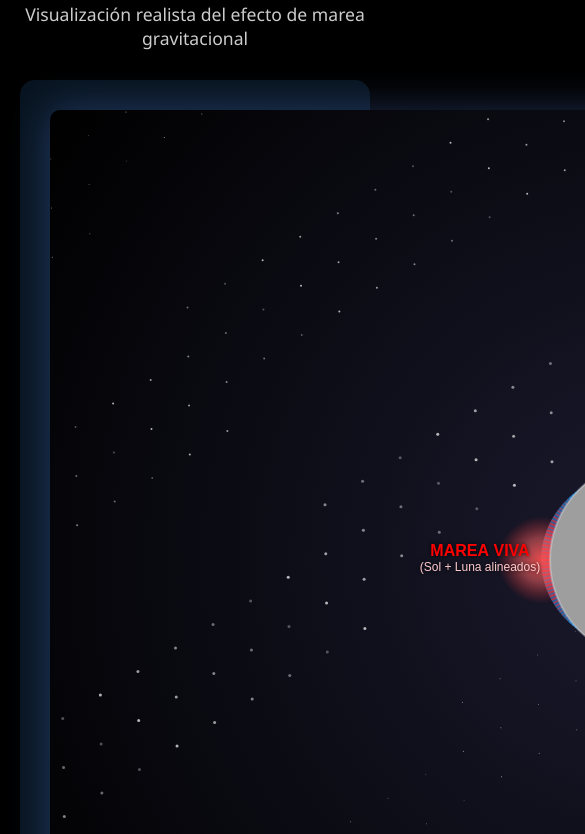
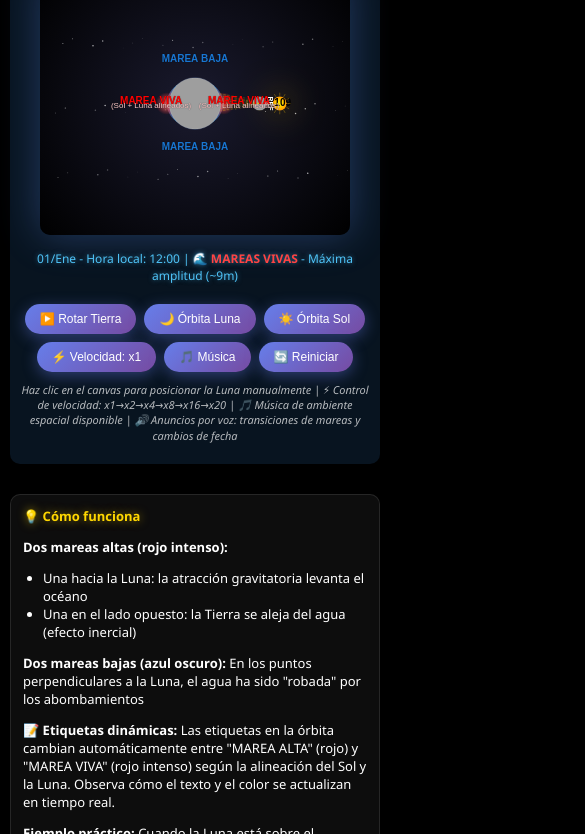
Before and after one commit to ev3c/mareas-luna, a plain HTML site: page index.html in a window 390 px wide. Shown: the part 143-977 px from the top of the page, 585 px wide, since content can reach past the window. Drawn offline with Linux system fonts and the light colour scheme.

Commit message:
responsive

```diff
--- a/index.html
+++ b/index.html
@@ -51,6 +51,8 @@
             border-radius: 10px;
             cursor: crosshair;
             box-shadow: 0 0 40px rgba(100, 150, 255, 0.3);
+            max-width: 100%;
+            height: auto;
         }
 
         .controls {
@@ -133,6 +135,132 @@
             color: #4fc3f7;
             text-shadow: 0 0 5px rgba(79, 195, 247, 0.5);
         }
+
+        /* Media Queries para Responsive */
+        @media (max-width: 1280px) {
+            .canvas-container {
+                padding: 20px;
+            }
+
+            h1 {
+                font-size: 1.8em;
+            }
+        }
+
+        @media (max-width: 768px) {
+            body {
+                padding: 10px;
+            }
+
+            h1 {
+                font-size: 1.5em;
+                margin-bottom: 5px;
+            }
+
+            .subtitle {
+                font-size: 0.95em;
+                margin-bottom: 20px;
+            }
+
+            .canvas-container {
+                padding: 15px;
+                border-radius: 10px;
+            }
+
+            button {
+                padding: 10px 20px;
+                font-size: 14px;
+                border-radius: 20px;
+            }
+
+            .controls {
+                gap: 10px;
+            }
+
+            .instruction {
+                font-size: 12px;
+                line-height: 1.4;
+            }
+
+            .time-display {
+                font-size: 14px;
+            }
+
+            .info-box {
+                padding: 15px;
+                font-size: 14px;
+            }
+
+            .info-box h3 {
+                font-size: 1.1em;
+            }
+
+            .info-box ul {
+                padding-left: 20px;
+            }
+
+            .legend {
+                grid-template-columns: repeat(auto-fit, minmax(150px, 1fr));
+                gap: 10px;
+                font-size: 14px;
+            }
+
+            .legend-color {
+                width: 25px;
+                height: 25px;
+            }
+        }
+
+        @media (max-width: 480px) {
+            h1 {
+                font-size: 1.3em;
+            }
+
+            .subtitle {
+                font-size: 0.85em;
+            }
+
+            .canvas-container {
+                padding: 10px;
+            }
+
+            button {
+                padding: 8px 15px;
+                font-size: 12px;
+            }
+
+            .controls {
+                gap: 8px;
+            }
+
+            .instruction {
+                font-size: 11px;
+            }
+
+            .time-display {
+                font-size: 12px;
+            }
+
+            .info-box {
+                font-size: 13px;
+                padding: 12px;
+            }
+
+            .info-box h3 {
+                font-size: 1em;
+            }
+
+            .legend {
+                grid-template-columns: 1fr;
+                gap: 8px;
+                font-size: 13px;
+            }
+
+            .legend-color {
+                width: 22px;
+                height: 22px;
+            }
+        }
     </style>
 </head>
 <body>
@@ -141,7 +269,7 @@
         <p class="subtitle">Visualización realista del efecto de marea gravitacional</p>
 
         <div class="canvas-container">
-            <canvas id="tideCanvas" width="1200" height="900"></canvas>
+            <canvas id="tideCanvas"></canvas>
             <div class="time-display" id="timeDisplay">01/Ene - Hora local: 12:00</div>
             <div class="controls">
                 <button id="rotateBtn" onclick="toggleRotation()">▶️ Rotar Tierra</button>
@@ -244,13 +372,57 @@
         let month = 1; // Mes (1 = enero)
         let speedMultiplier = 1; // Multiplicador de velocidad (x1, x2, x4, x8, x16, x20)
 
-        const centerX = canvas.width / 2;
-        const centerY = canvas.height / 2;
-        const earthRadius = 100; // Radio Tierra = 6,371 km
-        const moonDistance = 250;
-        const moonRadius = 27.3; // Proporción real: 27.3% del radio terrestre (Luna = 1,737 km)
-        const sunDistanceBase = 400; // Distancia base del Sol (semi-eje mayor)
-        const sunRadius = 22; // Sol más pequeño (no a escala real, pero más reducido)
+        // Variables para responsive design
+        let scale = 1;
+        let centerX, centerY;
+        let earthRadius, moonDistance, moonRadius, sunDistanceBase, sunRadius;
+
+        // Función para configurar el tamaño del canvas de forma responsive
+        function setupCanvas() {
+            const container = document.querySelector('.canvas-container');
+            const containerWidth = container.clientWidth - 60; // Restar padding
+
+            // Determinar dimensiones según el ancho disponible
+            let canvasWidth, canvasHeight;
+
+            if (window.innerWidth <= 480) {
+                // Móvil pequeño
+                canvasWidth = Math.min(containerWidth, 360);
+                canvasHeight = canvasWidth * 0.85; // Relación más cuadrada
+                scale = canvasWidth / 1200;
+            } else if (window.innerWidth <= 768) {
+                // Tablet/Móvil
+                canvasWidth = Math.min(containerWidth, 600);
+                canvasHeight = canvasWidth * 0.75;
+                scale = canvasWidth / 1200;
+            } else if (window.innerWidth <= 1280) {
+                // Pantalla mediana
+                canvasWidth = Math.min(containerWidth, 900);
+                canvasHeight = canvasWidth * 0.75;
+                scale = canvasWidth / 1200;
+            } else {
+                // Pantalla grande (desktop)
+                canvasWidth = Math.min(containerWidth, 1200);
+                canvasHeight = 900;
+                scale = 1;
+            }
+
+            // Configurar dimensiones del canvas
+            canvas.width = canvasWidth;
+            canvas.height = canvasHeight;
+
+            // Calcular centro y dimensiones escaladas
+            centerX = canvas.width / 2;
+            centerY = canvas.height / 2;
+            earthRadius = 100 * scale;
+            moonDistance = 250 * scale;
+            moonRadius = 27.3 * scale;
+            sunDistanceBase = 400 * scale;
+            sunRadius = 22 * scale;
+        }
+
+        // Llamar al setup inicial
+        setupCanvas();
 
         // Cargar textura realista de la Tierra
         function loadEarthTexture() {
@@ -278,10 +450,11 @@
 
         function drawStars() {
             ctx.fillStyle = 'white';
-            for (let i = 0; i < 300; i++) {
+            const numStars = Math.floor(300 * scale);
+            for (let i = 0; i < numStars; i++) {
                 const x = (i * 137.508) % canvas.width;
                 const y = (i * 197.386) % canvas.height;
-                const size = (i % 3) * 0.5 + 0.5;
+                const size = ((i % 3) * 0.5 + 0.5) * Math.max(scale, 0.5);
                 ctx.globalAlpha = 0.3 + (i % 5) * 0.1;
                 ctx.beginPath();
                 ctx.arc(x, y, size, 0, Math.PI * 2);
@@ -303,7 +476,7 @@
 
             // Sombra de la luna
             ctx.shadowColor = 'rgba(255, 215, 0, 0.5)';
-            ctx.shadowBlur = 15;
+            ctx.shadowBlur = 15 * scale;
 
             // Clip circular para la luna
             ctx.beginPath();
@@ -353,7 +526,7 @@
             // Flecha desde el punto hacia el centro de la Luna
             ctx.strokeStyle = '#ff3333';
             ctx.fillStyle = '#ff3333';
-            ctx.lineWidth = 2;
+            ctx.lineWidth = 2 * scale;
             ctx.beginPath();
             ctx.moveTo(0, -pointDistance);
             ctx.lineTo(0, 0);
@@ -362,37 +535,37 @@
             // Punta de flecha apuntando hacia el centro
             ctx.beginPath();
             ctx.moveTo(0, 0);
-            ctx.lineTo(-4, -6);
-            ctx.lineTo(4, -6);
+            ctx.lineTo(-4 * scale, -6 * scale);
+            ctx.lineTo(4 * scale, -6 * scale);
             ctx.closePath();
             ctx.fill();
 
             // Punto rojo brillante EN EL BORDE de la Luna
             ctx.fillStyle = '#ff0000';
             ctx.beginPath();
-            ctx.arc(0, -pointDistance, 5, 0, Math.PI * 2);
+            ctx.arc(0, -pointDistance, 5 * scale, 0, Math.PI * 2);
             ctx.fill();
 
             // Borde blanco para destacar más
             ctx.strokeStyle = '#ffffff';
-            ctx.lineWidth = 2;
+            ctx.lineWidth = 2 * scale;
             ctx.beginPath();
-            ctx.arc(0, -pointDistance, 5, 0, Math.PI * 2);
+            ctx.arc(0, -pointDistance, 5 * scale, 0, Math.PI * 2);
             ctx.stroke();
 
             // Etiqueta
-            ctx.font = 'bold 9px Arial';
+            ctx.font = `bold ${Math.max(9 * scale, 7)}px Arial`;
             ctx.fillStyle = '#ffffff';
             ctx.textAlign = 'center';
             ctx.shadowColor = 'rgba(0, 0, 0, 0.9)';
-            ctx.shadowBlur = 3;
-            ctx.fillText('REF', 0, -pointDistance - 12);
+            ctx.shadowBlur = 3 * scale;
+            ctx.fillText('REF', 0, -pointDistance - 12 * scale);
 
             ctx.restore();
 
             // Borde de la luna
             ctx.strokeStyle = 'rgba(255, 255, 255, 0.3)';
-            ctx.lineWidth = 1;
+            ctx.lineWidth = 1 * scale;
             ctx.beginPath();
             ctx.arc(moonX, moonY, moonRadius, 0, Math.PI * 2);
             ctx.stroke();
@@ -453,7 +626,7 @@
 
             // Texto "×109" dentro del Sol (tamaño de fuente ajustado)
             ctx.shadowBlur = 0;
-            ctx.font = `bold ${Math.round(16 * sizeScale)}px Arial`;
+            ctx.font = `bold ${Math.max(Math.round(16 * sizeScale * scale), 10)}px Arial`;
             ctx.fillStyle = '#000000';
             ctx.textAlign = 'center';
             ctx.textBaseline = 'middle';
@@ -461,11 +634,11 @@
 
             // Rayos del sol (ajustados al tamaño)
             ctx.strokeStyle = 'rgba(255, 200, 0, 0.6)';
-            ctx.lineWidth = 2;
+            ctx.lineWidth = 2 * scale;
             for (let i = 0; i < 12; i++) {
                 const rayAngle = (i * Math.PI / 6) + angle;
-                const innerDist = currentSunRadius + 3;
-                const outerDist = currentSunRadius + 15;
+                const innerDist = currentSunRadius + 3 * scale;
+                const outerDist = currentSunRadius + 15 * scale;
                 ctx.beginPath();
                 ctx.moveTo(sunX + Math.cos(rayAngle) * innerDist, sunY + Math.sin(rayAngle) * innerDist);
                 ctx.lineTo(sunX + Math.cos(rayAngle) * outerDist, sunY + Math.sin(rayAngle) * outerDist);
@@ -483,7 +656,7 @@
             // Proporción: 1m / 6,371,000m ≈ 0.000157
             // Aquí: 150px * 0.000157 ≈ 0.024px (invisible)
             // Usamos 6px para la Luna (exagerado ~20x para ver el efecto)
-            const moonBulgeScale = 6;
+            const moonBulgeScale = 6 * scale;
             // El Sol tiene ~46% del efecto de la Luna
             const sunBulgeScale = moonBulgeScale * 0.46;
 
@@ -527,7 +700,7 @@
                     ctx.strokeStyle = `rgba(33, 150, 243, 0.6)`;
                 }
 
-                ctx.lineWidth = 2; // Más delgado para escala realista
+                ctx.lineWidth = 2 * scale; // Más delgado para escala realista
                 const r = earthRadius + tideEffect;
                 const x = centerX + Math.cos(rad) * r;
                 const y = centerY + Math.sin(rad) * r;
@@ -608,41 +781,44 @@
 
             // Borde de la tierra
             ctx.strokeStyle = 'rgba(255, 255, 255, 0.3)';
-            ctx.lineWidth = 2;
+            ctx.lineWidth = 2 * scale;
             ctx.beginPath();
             ctx.arc(centerX, centerY, earthRadius, 0, Math.PI * 2);
             ctx.stroke();
         }
 
         function drawLabels(isSpringTide) {
-            ctx.font = 'bold 16px Arial';
+            const fontSize = Math.max(16 * scale, 10);
+            const smallFontSize = Math.max(12 * scale, 8);
+
+            ctx.font = `bold ${fontSize}px Arial`;
             ctx.textAlign = 'center';
             ctx.shadowColor = 'rgba(0, 0, 0, 0.8)';
-            ctx.shadowBlur = 4;
+            ctx.shadowBlur = 4 * scale;
 
-            const labelDist = earthRadius + 70;
+            const labelDist = earthRadius + 70 * scale;
 
             // Marea ALTA/VIVA hacia la Luna (cambia dinámicamente)
             const x1 = centerX + Math.cos(moonAngle) * labelDist;
             const y1 = centerY + Math.sin(moonAngle) * labelDist;
             ctx.fillStyle = isSpringTide ? '#ff0000' : '#ff4444';
-            ctx.fillText(isSpringTide ? 'MAREA VIVA' : 'MAREA ALTA', x1, y1 - 8);
-            ctx.font = '12px Arial';
+            ctx.fillText(isSpringTide ? 'MAREA VIVA' : 'MAREA ALTA', x1, y1 - 8 * scale);
+            ctx.font = `${smallFontSize}px Arial`;
             ctx.fillStyle = isSpringTide ? '#ffcccc' : '#ffaaaa';
-            ctx.fillText(isSpringTide ? '(Sol + Luna alineados)' : '(atracción lunar)', x1, y1 + 8);
+            ctx.fillText(isSpringTide ? '(Sol + Luna alineados)' : '(atracción lunar)', x1, y1 + 8 * scale);
 
             // Marea ALTA/VIVA lado opuesto (cambia dinámicamente)
-            ctx.font = 'bold 16px Arial';
+            ctx.font = `bold ${fontSize}px Arial`;
             const x2 = centerX + Math.cos(moonAngle + Math.PI) * labelDist;
             const y2 = centerY + Math.sin(moonAngle + Math.PI) * labelDist;
             ctx.fillStyle = isSpringTide ? '#ff0000' : '#ff4444';
-            ctx.fillText(isSpringTide ? 'MAREA VIVA' : 'MAREA ALTA', x2, y2 - 8);
-            ctx.font = '12px Arial';
+            ctx.fillText(isSpringTide ? 'MAREA VIVA' : 'MAREA ALTA', x2, y2 - 8 * scale);
+            ctx.font = `${smallFontSize}px Arial`;
             ctx.fillStyle = isSpringTide ? '#ffcccc' : '#ffaaaa';
-            ctx.fillText(isSpringTide ? '(Sol + Luna alineados)' : '(efecto inercial)', x2, y2 + 8);
+            ctx.fillText(isSpringTide ? '(Sol + Luna alineados)' : '(efecto inercial)', x2, y2 + 8 * scale);
 
             // Mareas BAJAS
-            ctx.font = 'bold 16px Arial';
+            ctx.font = `bold ${fontSize}px Arial`;
             const x3 = centerX + Math.cos(moonAngle + Math.PI/2) * labelDist;
             const y3 = centerY + Math.sin(moonAngle + Math.PI/2) * labelDist;
             ctx.fillStyle = '#1976d2';
@@ -657,9 +833,9 @@
         }
 
         function drawGravityLines(moonPos) {
-            ctx.setLineDash([10, 5]);
+            ctx.setLineDash([10 * scale, 5 * scale]);
             ctx.strokeStyle = 'rgba(255, 215, 0, 0.4)';
-            ctx.lineWidth = 2;
+            ctx.lineWidth = 2 * scale;
 
             // Líneas hacia la tierra
             for (let i = 0; i < 8; i++) {
@@ -674,9 +850,9 @@
         }
 
         function drawSunGravityLines(sunPos) {
-            ctx.setLineDash([10, 5]);
+            ctx.setLineDash([10 * scale, 5 * scale]);
             ctx.strokeStyle = 'rgba(255, 200, 0, 0.3)';
-            ctx.lineWidth = 2;
+            ctx.lineWidth = 2 * scale;
 
             // Líneas desde el Sol hacia la Tierra
             for (let i = 0; i < 8; i++) {
@@ -1047,6 +1223,16 @@
             draw();
         });
 
+        // Evento de resize para hacer el canvas responsive
+        let resizeTimeout;
+        window.addEventListener('resize', () => {
+            clearTimeout(resizeTimeout);
+            resizeTimeout = setTimeout(() => {
+                setupCanvas();
+                draw();
+            }, 250);
+        });
+
         // Inicializar
         loadEarthTexture();
         loadMoonTexture();
```
